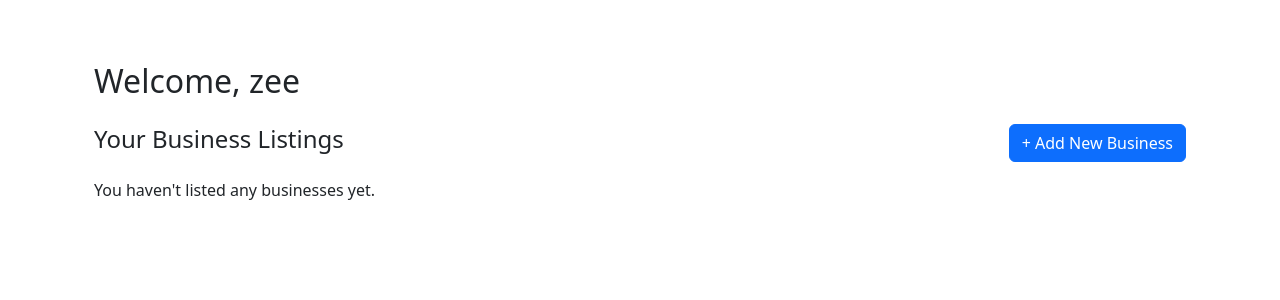
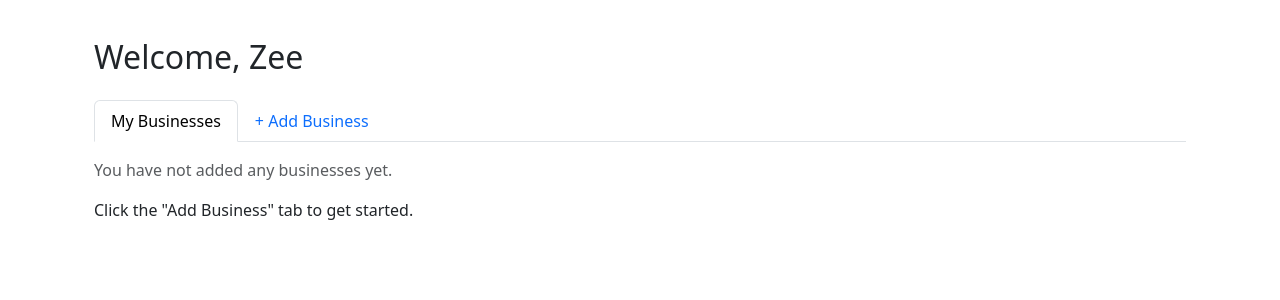
Before and after one commit to ozsmyth/local-business-directory, a Django app: page /bizDir/dashboard/ in a window 1280 px wide. Shown: the part 56-356 px from the top of the page. Run offline with Django 5.2, Linux system fonts and the light colour scheme; a user stored in the database is signed in; data that the repository does not hold is empty; some libraries are stand-ins or nearby versions.

Commit message:
updated dashboard, urls and views

```diff
--- a/LocalBiz/localbiz/bizDir/templates/user/add_business.html
+++ b/LocalBiz/localbiz/bizDir/templates/user/add_business.html
@@ -1,11 +1,11 @@
 {% extends "base.html" %}
 {% load static %}
 
-{% block title %}{{ business.name|default:"Add Business" }}{% endblock %}
+{% block title %}Add Business"{% endblock %}
 
 {% block content %}
 <div class="container mt-5">
-    <h2 class="mb-4">{{ business.name|default:"Add New Business" }}</h2>
+    <h2 class="mb-4">Add New Business</h2>
 
     <form method="post" enctype="multipart/form-data">
         {% csrf_token %}
--- a/LocalBiz/localbiz/bizDir/templates/user/dashboard.html
+++ b/LocalBiz/localbiz/bizDir/templates/user/dashboard.html
@@ -1,42 +1,70 @@
-{% extends "base.html" %}
+<!-- owner_dashboard.html -->
+{% extends 'base.html' %}
 {% load static %}
-{% block title %}My Dashboard{% endblock %}
 
 {% block content %}
-<div class="container mt-5">
-    <h2 class="mb-4">Welcome, {{ user.username }}</h2>
+<div class="container py-4">
+    {% if messages %}
+        {% for message in messages %}
+            <div class="alert alert-{{ message.tags }} alert-dismissible fade show" role="alert">
+                {{ message }}
+                <button type="button" class="btn-close" data-bs-dismiss="alert" aria-label="Close"></button>
+            </div>
+        {% endfor %}
+    {% endif %}
 
-    <div class="d-flex justify-content-between align-items-center mb-3">
-        <h4>Your Business Listings</h4>
-        <a href="{% url 'add_business' %}" class="btn btn-primary">+ Add New Business</a>
-    </div>
+    <h2 class="mb-4">Welcome, {{ user.first_name|default:user.username|capfirst }}</h2>
 
+    <ul class="nav nav-tabs" id="dashboardTab" role="tablist">
+        <li class="nav-item" role="presentation">
+            <button class="nav-link active" id="my-businesses-tab" data-bs-toggle="tab" data-bs-target="#my-businesses" type="button" role="tab">My Businesses</button>
+        </li>
+        <li class="nav-item" role="presentation">
+            <button class="nav-link" id="add-business-tab" data-bs-toggle="tab" data-bs-target="#add-business" type="button" role="tab">+ Add Business</button>
+        </li>
+    </ul>
+
+    <div class="tab-content mt-3" id="dashboardTabContent">
+        <!-- My Businesses Tab -->
+        <div class="tab-pane fade show active" id="my-businesses" role="tabpanel">
             {% if businesses %}
-        <div class="row">
+                <div class="row row-cols-1 row-cols-md-2 g-4">
                     {% for business in businesses %}
-                <div class="col-md-6 col-lg-4 mb-4">
-                    <div class="card h-100">
+                    <div class="col">
+                        <div class="card shadow-sm">
                             {% if business.logo %}
-                            <img src="{{ business.logo.url }}" class="card-img-top" alt="{{ business.name }}">
+                            <img src="{{ business.logo.url }}" class="card-img-top" alt="{{ business.name }} logo">
                             {% endif %}
                             <div class="card-body">
                                 <h5 class="card-title">{{ business.name }}</h5>
-                            <p class="card-text">{{ business.city }}, {{ business.state }}</p>
-                            <p><strong>Category:</strong>
-                                {% for category in business.categories.all %}
-                                    {{ category.name }}{% if not forloop.last %}, {% endif %}
-                                {% endfor %}
-                            </p>
-                            <p><strong>Rating:</strong> {{ business.average_rating|floatformat:1 }} / 5</p>
-                            <a href="{% url 'business_detail' business.slug %}" class="btn btn-sm btn-outline-info">View</a>
-                            <a href="{% url 'edit_business' business.id %}" class="btn btn-sm btn-outline-warning">Edit</a>
+                                <p class="card-text">{{ business.description|truncatewords:20 }}</p>
+                                <a href="{% url 'business_detail' slug=business.slug %}" class="btn btn-sm btn-primary">View</a>
+                                <a href="{% url 'edit_business' business_id=business.id %}" class="btn btn-sm btn-secondary">Edit</a>
                             </div>
                         </div>
                     </div>
                     {% endfor %}
                 </div>
             {% else %}
-        <p>You haven't listed any businesses yet.</p>
+                <p class="text-muted">You have not added any businesses yet.</p>
+                <p>Click the "Add Business" tab to get started.</p>
             {% endif %}
         </div>
+
+        <!-- Add Business Tab -->
+        <div class="tab-pane fade" id="add-business" role="tabpanel">
+            <div class="card p-4 shadow">
+                <h4 class="mb-3">Add a New Business</h4>
+                <form method="post" enctype="multipart/form-data">
+                    {% csrf_token %}
+                    {{ form.as_p }}
+                    <button type="submit" class="btn btn-success">Save Business</button>
+                </form>
+            </div>
+        </div>
+    </div>
+</div>
+
+<!-- Bootstrap JS Bundle (for tab switching) -->
+<script src="https://cdn.jsdelivr.net/npm/bootstrap@5.3.0/dist/js/bootstrap.bundle.min.js"></script>
 {% endblock %}
--- a/LocalBiz/localbiz/bizDir/urls.py
+++ b/LocalBiz/localbiz/bizDir/urls.py
@@ -1,12 +1,12 @@
 from django.urls import path
-from .views import homepage, signupView, loginView, logoutView, businessInfo, ownerDashboard, submitReview, searchView, mapView, addBusiness, editBusiness
+from .views import homepage, signupView, loginView, logoutView, businessInfo, ownerDashboard, submitReview, searchView, mapView, editBusiness
 
 
 urlpatterns = [
     path('home/', homepage, name='homepage'),
     path('business/<slug:slug>/', businessInfo, name='business_detail'),
     path('dashboard/', ownerDashboard, name='owner_dashboard'),
-    path("business/add/", addBusiness, name="add_business"),
+    # path("business/add/", addBusiness, name="add_business"),
     path("business/<int:business_id>/edit/", editBusiness, name="edit_business"),
     path('review/<slug:slug>/', submitReview, name='submit_review'),
     path('search/', searchView, name='search'),
--- a/LocalBiz/localbiz/bizDir/views.py
+++ b/LocalBiz/localbiz/bizDir/views.py
@@ -5,7 +5,8 @@ from django.contrib.auth import login, logout, authenticate
 from django.contrib.auth.decorators import login_required
 # from django.contrib.auth.forms import UserCreationForm, AuthenticationForm
 from django.db.models import Q
-from .forms import BusinessForm
+from django.db import IntegrityError #import integrity error for handling unique constraint
+from .forms import BusinessForm # You'll create this form
 from .models import Business, BusinessCategory, BusinessHours, BusinessImage, Review
 
 # Create your views here.
@@ -19,35 +20,54 @@ def homepage(request:HttpRequest):
         businesses = businesses.filter(Q(name__icontains=query) | Q(description__icontains=query))
     return render(request, "user/index.html", {"businesses": businesses})
 
+
 # Detailed view of a business with reviews, images and operating hours
 def businessInfo(request:HttpRequest, slug):
     try:
-        business = get_object_or_404(Business, slug=slug, is_active=True)
-        reviews = business.reviews.filter()
-        images = business.images.all()
-        hours = business.hours.all()
-        context = {
-            "business": business,
-            "reviews": reviews,
-            "images": images,
-            "hours": hours
-        }
-        return render(request, "user/bizinfo.html", context)
-    except Exception as e:
-        print(e)
-        return render(request, "user/bizinfo.html", {"error": str(e)})
+        business = Business.objects.filter(slug=slug, is_active=True).first()
+    except Business.DoesNotExist:
+        raise IntegrityError("Business not found")
+
+    reviews = business.reviews.all() # from Review.business
+    images = business.images.all() # from Review.business
+    hours = business.hours.all() # from Review.business
+    context = {
+        "business": business,
+        "reviews": reviews,
+        "images": images,
+        "hours": hours
+    }
+    return render(request, "user/bizinfo.html", context)
+
 
 # Business owner dashboard view (requires login)
 # Shows all businesses owned by the logged-in user
 @login_required(login_url='/bizDir/login')
 def ownerDashboard(request:HttpRequest):
-    businesses = request.user.owned_businesses.all()
-    return render(request, "user/dashboard.html", {"businesses": businesses})
+    user = request.user
+    businesses = user.owned_businesses.all()
+    form = BusinessForm()
+
+    if request.method == "POST":
+        form = BusinessForm(request.POST, request.FILES)
+        if form.is_valid():
+            business = form.save(commit=False)
+            business.owner = user
+            business.save()
+            form.save_m2m()  # Save M2M fields like categories
+            return redirect("owner_dashboard")
+
+    return render(request, "user/dashboard.html", {
+        "user": user,
+        "businesses": businesses,
+        "form": form,
+    })
+
 
 # Submit or update a review for a business (requires login)
 @login_required(login_url='/bizDir/login')
 def submitReview(request:HttpRequest, slug):
-    business = get_object_or_404(Business, slug=slug, is_active=True)
+    business = Business.objects.get(slug=slug, is_active=True)
     if request.method == "POST":
         try:
             rating = int(request.POST.get("rating"))
@@ -70,6 +90,7 @@ def submitReview(request:HttpRequest, slug):
     # GET request shows empty form
     return render(request, "user/reviewform.html", {"business": business})
 
+
 # Search view with optional filters for query, city, and category
 def searchView(request:HttpRequest):
     query = request.GET.get("q")
@@ -90,6 +111,7 @@ def searchView(request:HttpRequest):
 def mapView(request):
     businesses = Business.objects.filter(latitude__isnull=False, longitude__isnull=False, is_active=True)
     return render(request, "user/map.html", {"businesses": businesses})
+
 
 # User signup view with form handling
 def signupView(request:HttpRequest):
@@ -132,19 +154,19 @@ def loginView(request:HttpRequest):
             return render(request, "auth/login.html", {"error":"Error Occurred.... Username or email required."})
     return render(request, "auth/login.html", {"error": "", "success": ""})
 
-@login_required(login_url='/bizDir/login')
-def addBusiness(request:HttpRequest):
-    if request.method == "POST":
-        form = BusinessForm(request.POST, request.FILES)
-        if form.is_valid():
-            business = form.save(commit=False)
-            business.owner = request.user
-            business.save()
-            form.save_m2m()
-            return redirect("owner_dashboard")
-    else:
-        form = BusinessForm()
-    return render(request, "user/add_business.html", {"form": form})
+# @login_required(login_url='/bizDir/login')
+# def addBusiness(request:HttpRequest):
+#     if request.method == "POST":
+#         form = BusinessForm(request.POST, request.FILES)
+#         if form.is_valid():
+#             business = form.save(commit=False)
+#             business.owner = request.user
+#             business.save()
+#             form.save_m2m() # For ManyToMany relationships
+#             return redirect("owner_dashboard")
+#     else:
+#         form = BusinessForm()
+#     return render(request, "user/add_business.html", {"form": form})
 
 
 @login_required(login_url='/bizDir/login')
@@ -161,7 +183,7 @@ def editBusiness(request:HttpRequest, business_id):
 
 
 # Logout view, Ends user session and redirects to homepage
-@login_required
+@login_required(login_url='/bizDir/login')
 def logoutView(request):
     logout(request)
     return redirect("homepage")
```
Also changed, not shown: LocalBiz/localbiz/bizDir/templates/user/bizinfo.html (added), LocalBiz/localbiz/db.sqlite3. Lines whose indentation alone changed are shown as unchanged.
